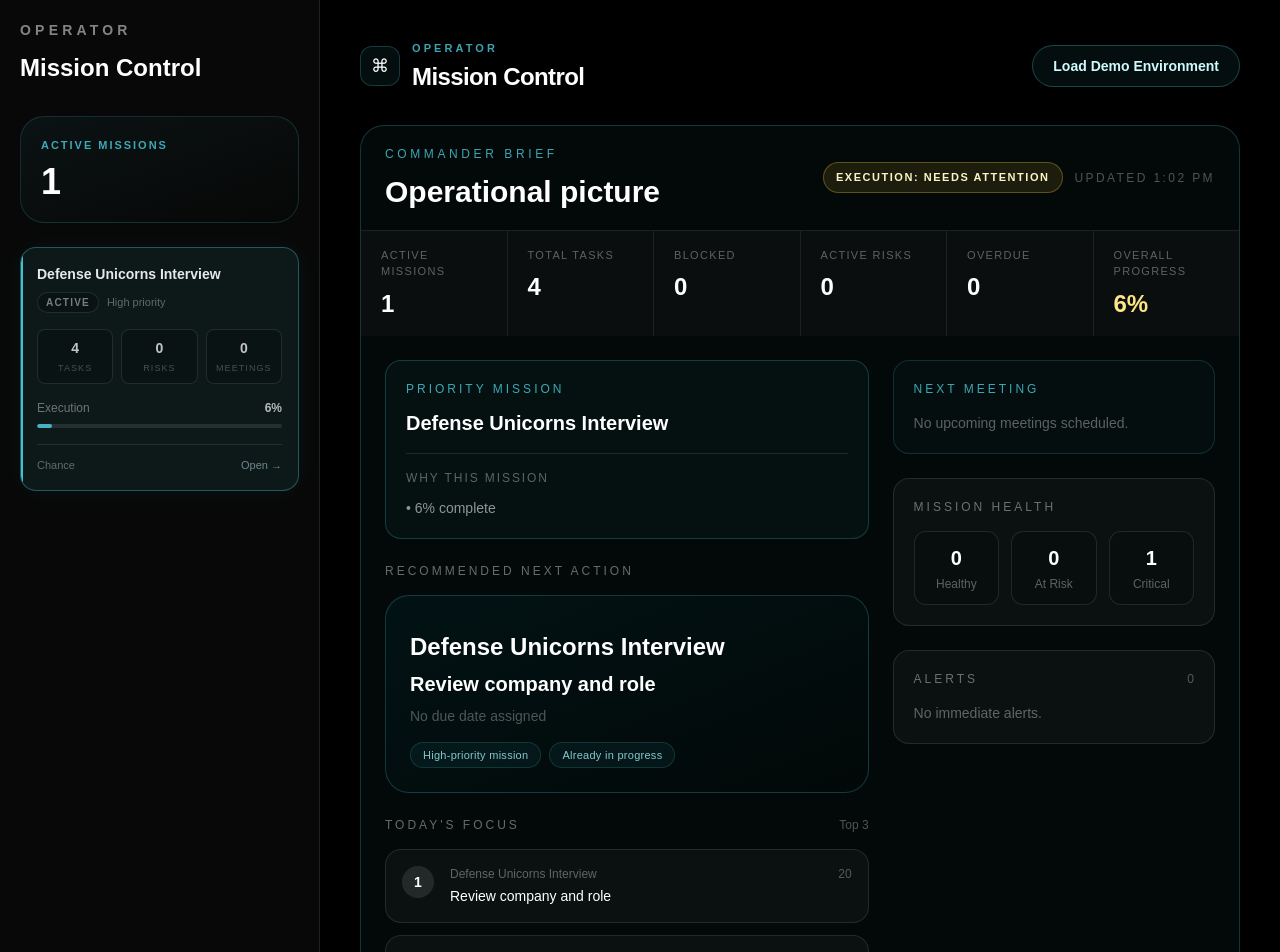
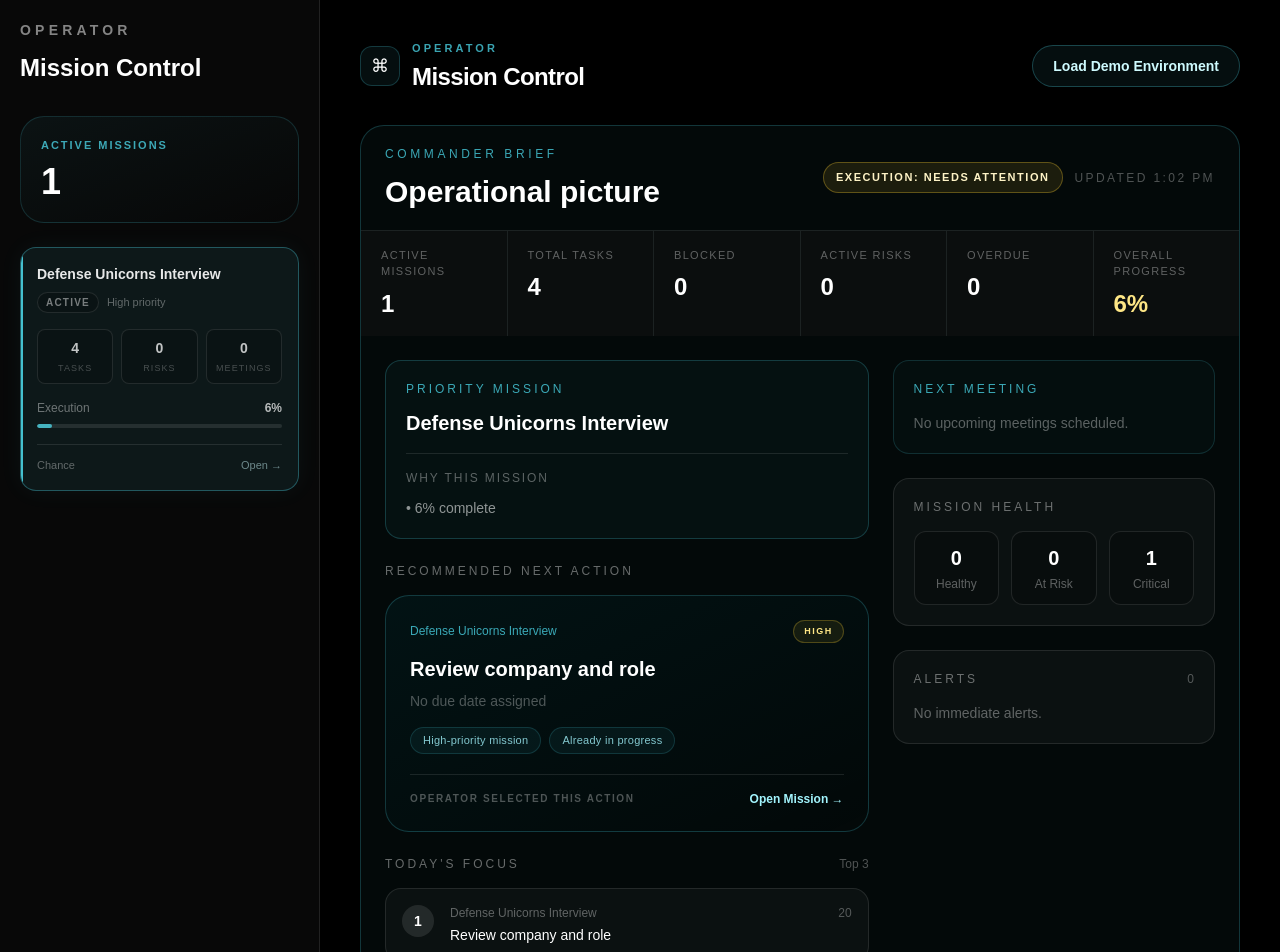
Before and after one commit to chancetd96-coder/operator, a Next.js app in the folder app/: page /mission-control in a window 1280 px wide. Shown: the top 952 px of the page. Built offline with nearby package versions, Linux system fonts and the light colour scheme.

Commit message:
feat(commander): make recommendations actionable

```diff
--- a/app/components/CommanderBrief.tsx
+++ b/app/components/CommanderBrief.tsx
@@ -16,6 +16,35 @@ function formatGeneratedAt(value: string): string {
     minute: "2-digit",
   }).format(new Date(value));
 }
+function getRecommendationUrgency(
+  score: number,
+): {
+  label: "IMMEDIATE" | "HIGH" | "ROUTINE";
+  className: string;
+} {
+  if (score >= 35) {
+    return {
+      label: "IMMEDIATE",
+      className:
+        "border-red-300/25 bg-red-300/[0.08] text-red-200",
+    };
+  }
+
+  if (score >= 20) {
+    return {
+      label: "HIGH",
+      className:
+        "border-amber-300/25 bg-amber-300/[0.08] text-amber-200",
+    };
+  }
+
+  return {
+    label: "ROUTINE",
+    className:
+      "border-cyan-300/20 bg-cyan-300/[0.06] text-cyan-100",
+  };
+}
+
 function getExecutionStatusClasses(
   status: "On Track" | "Needs Attention" | "Critical",
 ): string {
@@ -39,7 +68,12 @@ export default function CommanderBrief({
     () => generateCommanderBrief(missions),
     [missions],
   );
-
+const recommendationUrgency =
+  brief.recommendedTask
+    ? getRecommendationUrgency(
+        brief.recommendedTask.score,
+      )
+    : null;
   const healthCounts = brief.missionHealth.reduce(
     (counts, mission) => {
       counts[mission.status] += 1;
@@ -214,13 +248,23 @@ export default function CommanderBrief({
                 }
                 className="group mt-4 w-full rounded-3xl border border-cyan-300/20 bg-gradient-to-br from-cyan-400/[0.05] to-transparent p-6 text-left transition-all duration-200 hover:-translate-y-0.5 hover:border-cyan-300/40 hover:bg-cyan-300/[0.06] hover:shadow-[0_0_30px_rgba(103,232,249,0.08)]"
                   >
-                <h4 className="mt-3 text-2xl font-semibold leading-tight transition-colors group-hover:text-cyan-100">
-                  {brief.recommendedTask.missionTitle}
-                </h4>
+               <div className="flex items-center justify-between gap-4">
+  <p className="text-xs text-cyan-300/70">
+    {brief.recommendedTask.missionTitle}
+  </p>
 
-                <h4 className="mt-2 text-xl font-semibold">
-                  {brief.recommendedTask.task.title}
-                </h4>
+  {recommendationUrgency ? (
+    <span
+      className={`rounded-full border px-2.5 py-1 text-[9px] font-semibold tracking-[0.16em] ${recommendationUrgency.className}`}
+    >
+      {recommendationUrgency.label}
+    </span>
+  ) : null}
+</div>
+
+<h4 className="mt-3 text-xl font-semibold">
+  {brief.recommendedTask.task.title}
+</h4>
 {brief.recommendedTask.task.dueDate ? (
   <p className="mt-2 text-sm text-white/45">
     Due{" "}
@@ -252,6 +296,15 @@ export default function CommanderBrief({
                     ),
                   )}
                 </div>
+                <div className="mt-5 flex items-center justify-between border-t border-white/10 pt-4">
+  <span className="text-[10px] font-semibold tracking-[0.16em] text-white/30">
+    OPERATOR SELECTED THIS ACTION
+  </span>
+
+  <span className="text-xs font-semibold text-cyan-200">
+    Open Mission →
+  </span>
+</div>
               </button>
             ) : (
               <p className="mt-4 text-sm text-white/40">
```
